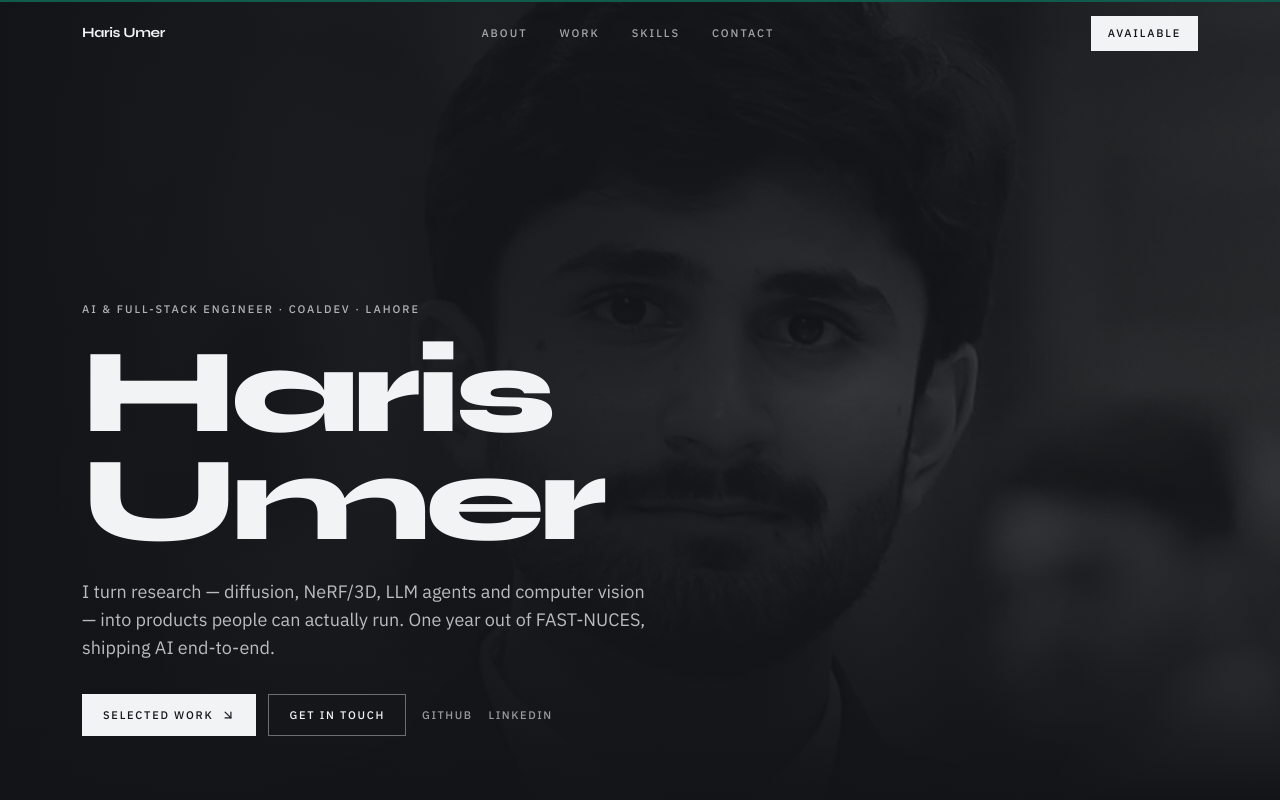
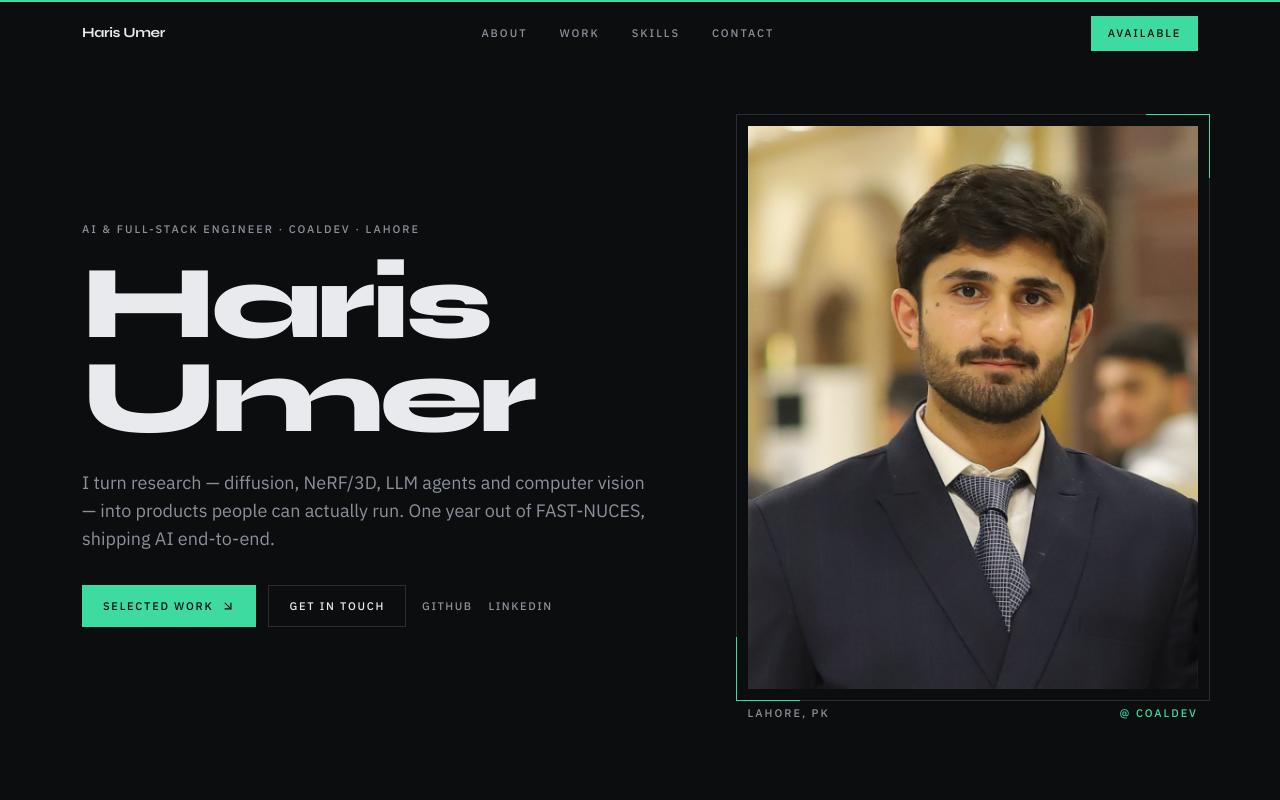
Before and after one commit to HarisUmer/CV, a React (Vite) app in the folder project/: page / in a window 1280 px wide. Shown: the top 800 px of the page. Built offline with nearby package versions, Linux system fonts and the light colour scheme.

Commit message:
Portfolio: dark mode, framed portrait, Sortsy → app.sortsy.ai
- Switch to dark architectural theme (no purple)
- Replace washed-out cover portrait with framed headshot
- Point Sortsy live link/copy to https://app.sortsy.ai/

```diff
--- a/project/index.html
+++ b/project/index.html
@@ -4,7 +4,7 @@
     <meta charset="UTF-8" />
     <link rel="icon" type="image/svg+xml" href="/favicon.svg" />
     <meta name="viewport" content="width=device-width, initial-scale=1.0" />
-    <meta name="theme-color" content="#F2F3F5" />
+    <meta name="theme-color" content="#0C0D0F" />
     <meta
       name="description"
       content="M. Haris Umer — AI & Full-Stack Engineer. Generative AI, computer vision, LLM agents, and the products that ship them."
@@ -16,7 +16,7 @@
       property="og:description"
       content="Turning diffusion, NeRF/3D, LLM agents and computer vision into products people can run."
     />
-    <meta property="og:url" content="https://cv-gilt-beta.vercel.app" />
+    <meta property="og:url" content="https://harisumer.github.io/CV/" />
 
     <link rel="preconnect" href="https://fonts.googleapis.com" />
     <link rel="preconnect" href="https://fonts.gstatic.com" crossorigin />
--- a/project/src/App.tsx
+++ b/project/src/App.tsx
@@ -91,10 +91,10 @@ const PROJECTS: Project[] = [
     year: '2025',
     category: 'AI Product · CoalDev',
     role: 'Contributor',
-    body: 'AI-powered desktop file organizer I contributed to at CoalDev, live at sortsy.ai. Public case study of product and architecture — Next.js / Node front, PySide6 client, LLM core (no proprietary code).',
+    body: 'AI-powered desktop file organizer I contributed to at CoalDev. Live product at app.sortsy.ai. Public case study of product and architecture — Next.js / Node front, PySide6 client, LLM core (no proprietary code).',
     tech: ['Next.js', 'Node', 'PySide6', 'LLM'],
     repo: 'https://github.com/HarisUmer/sortsy',
-    live: 'https://sortsy.ai',
+    live: 'https://app.sortsy.ai/',
   },
   {
     n: '06',
@@ -195,7 +195,7 @@ const JOURNEY = [
   {
     period: 'Now',
     title: 'AI / Full-Stack Engineer — CoalDev',
-    body: 'Building AI products end-to-end. Contributed to Sortsy (sortsy.ai) and real-time backends across generative AI, agents and full-stack delivery.',
+    body: 'Building AI products end-to-end. Contributed to Sortsy (app.sortsy.ai) and real-time backends across generative AI, agents and full-stack delivery.',
   },
   {
     period: '2025 — present',
@@ -212,6 +212,7 @@ const JOURNEY = [
 const EMAIL = 'harisumer58@gmail.com';
 const GITHUB = 'https://github.com/HarisUmer';
 const LINKEDIN = 'https://linkedin.com/in/harisumer1124';
+const PROFILE = `${import.meta.env.BASE_URL}profile.jpg`;
 
 const EASE = [0.22, 1, 0.36, 1] as const;
 
@@ -274,16 +275,11 @@ function Header() {
   return (
     <header
       className={`fixed inset-x-0 top-0 z-40 transition-all duration-300 ${
-        scrolled ? 'border-b border-line bg-paper/90 backdrop-blur-md' : 'border-b border-transparent'
+        scrolled ? 'border-b border-line bg-bg/90 backdrop-blur-md' : 'border-b border-transparent'
       }`}
     >
       <div className="mx-auto flex max-w-sheet items-center justify-between px-5 py-4 md:px-8">
-        <button
-          onClick={() => goTo('top')}
-          className={`font-display text-sm font-bold tracking-tight transition-colors ${
-            scrolled ? 'text-ink' : 'text-paper'
-          }`}
-        >
+        <button onClick={() => goTo('top')} className="font-display text-sm font-bold tracking-tight text-fg">
           Haris Umer
         </button>
         <nav className="hidden items-center gap-8 md:flex">
@@ -292,13 +288,7 @@ function Header() {
               key={item.id}
               onClick={() => goTo(item.id)}
               className={`label transition-colors ${
-                scrolled
-                  ? active === item.id
-                    ? 'text-forest'
-                    : 'hover:text-ink'
-                  : active === item.id
-                    ? 'text-paper'
-                    : 'text-paper/65 hover:text-paper'
+                active === item.id ? 'text-accent' : 'hover:text-fg'
               }`}
             >
               {item.label}
@@ -307,18 +297,11 @@ function Header() {
         </nav>
         <a
           href={`mailto:${EMAIL}`}
-          className={`hidden px-4 py-2 text-[11px] font-medium uppercase tracking-[0.16em] transition-colors md:inline-block ${
-            scrolled
-              ? 'border border-ink bg-ink text-paper hover:bg-forest hover:border-forest'
-              : 'border border-paper bg-paper text-ink hover:bg-forestSoft'
-          }`}
+          className="hidden border border-accent bg-accent px-4 py-2 text-[11px] font-medium uppercase tracking-[0.16em] text-bg transition-colors hover:bg-fg hover:border-fg md:inline-block"
         >
           Available
         </a>
-        <button
-          onClick={() => goTo('contact')}
-          className={`label md:hidden ${scrolled ? 'text-ink' : 'text-paper'}`}
-        >
+        <button onClick={() => goTo('contact')} className="label text-fg md:hidden">
           Contact
         </button>
       </div>
@@ -334,39 +317,23 @@ function Hero() {
   const reduced = useReducedMotion();
 
   return (
-    <section id="top" className="relative min-h-[100svh] overflow-hidden bg-ink text-paper">
-      {/* Full-bleed portrait plane */}
-      <motion.div
-        className="absolute inset-0"
-        initial={reduced ? false : { scale: 1.08 }}
-        animate={{ scale: 1 }}
-        transition={{ duration: 2.2, ease: EASE }}
-      >
-        <img
-          src={`${import.meta.env.BASE_URL}profile.jpg`}
-          alt=""
-          aria-hidden
-          className="h-full w-full object-cover object-[center_20%] opacity-55 grayscale"
-        />
-        <div className="absolute inset-0 bg-gradient-to-r from-ink via-ink/80 to-ink/35" />
-        <div className="absolute inset-0 bg-gradient-to-t from-ink via-transparent to-ink/40" />
-      </motion.div>
-
-      <div className="relative mx-auto flex min-h-[100svh] max-w-sheet flex-col justify-end px-5 pb-14 pt-28 md:px-8 md:pb-16">
+    <section id="top" className="relative min-h-[100svh] bg-bg">
+      <div className="mx-auto grid min-h-[100svh] max-w-sheet items-center gap-10 px-5 pb-16 pt-28 md:px-8 lg:grid-cols-[1.15fr_0.85fr] lg:gap-14">
+        <div>
           <motion.p
-          className="label text-paper/70"
+            className="label"
             initial={reduced ? false : { opacity: 0, y: 12 }}
             animate={{ opacity: 1, y: 0 }}
-          transition={{ delay: 0.15, duration: 0.7, ease: EASE }}
+            transition={{ delay: 0.1, duration: 0.7, ease: EASE }}
           >
             AI &amp; Full-Stack Engineer · CoalDev · Lahore
           </motion.p>
 
           <motion.h1
-          className="mt-5 max-w-4xl font-display text-[14vw] font-extrabold leading-[0.9] tracking-[-0.04em] md:text-[7.5rem]"
-          initial={reduced ? false : { opacity: 0, y: 40 }}
+            className="mt-5 font-display text-[14vw] font-extrabold leading-[0.9] tracking-[-0.04em] text-fg md:text-[6.5rem]"
+            initial={reduced ? false : { opacity: 0, y: 36 }}
             animate={{ opacity: 1, y: 0 }}
-          transition={{ delay: 0.25, duration: 0.9, ease: EASE }}
+            transition={{ delay: 0.2, duration: 0.85, ease: EASE }}
           >
             Haris
             <br />
@@ -374,10 +341,10 @@ function Hero() {
           </motion.h1>
 
           <motion.p
-          className="mt-6 max-w-xl text-base leading-relaxed text-paper/75 md:text-lg"
-          initial={reduced ? false : { opacity: 0, y: 20 }}
+            className="mt-6 max-w-xl text-base leading-relaxed text-quiet md:text-lg"
+            initial={reduced ? false : { opacity: 0, y: 18 }}
             animate={{ opacity: 1, y: 0 }}
-          transition={{ delay: 0.45, duration: 0.8, ease: EASE }}
+            transition={{ delay: 0.4, duration: 0.75, ease: EASE }}
           >
             I turn research — diffusion, NeRF/3D, LLM agents and computer vision — into products people can actually run.
             One year out of FAST-NUCES, shipping AI end-to-end.
@@ -385,29 +352,53 @@ function Hero() {
 
           <motion.div
             className="mt-8 flex flex-wrap items-center gap-3"
-          initial={reduced ? false : { opacity: 0, y: 16 }}
+            initial={reduced ? false : { opacity: 0, y: 14 }}
             animate={{ opacity: 1, y: 0 }}
-          transition={{ delay: 0.6, duration: 0.7, ease: EASE }}
+            transition={{ delay: 0.55, duration: 0.7, ease: EASE }}
           >
             <button
               onClick={() => goTo('work')}
-            className="inline-flex items-center gap-2 border border-paper bg-paper px-5 py-3 text-[11px] font-medium uppercase tracking-[0.16em] text-ink transition-colors hover:bg-forestSoft hover:border-forestSoft"
+              className="inline-flex items-center gap-2 border border-accent bg-accent px-5 py-3 text-[11px] font-medium uppercase tracking-[0.16em] text-bg transition-colors hover:bg-fg hover:border-fg"
             >
               Selected work <ArrowDownRight size={14} />
             </button>
             <button
               onClick={() => goTo('contact')}
-            className="inline-flex items-center gap-2 border border-paper/40 px-5 py-3 text-[11px] font-medium uppercase tracking-[0.16em] text-paper transition-colors hover:border-paper hover:bg-paper/10"
+              className="inline-flex items-center gap-2 border border-line px-5 py-3 text-[11px] font-medium uppercase tracking-[0.16em] text-fg transition-colors hover:border-fg"
             >
               Get in touch
             </button>
-          <div className="ml-1 flex items-center gap-4 text-[11px] font-medium uppercase tracking-[0.14em] text-paper/60">
-            <a href={GITHUB} target="_blank" rel="noopener noreferrer" className="hover:text-paper">
+            <div className="ml-1 flex items-center gap-4 text-[11px] font-medium uppercase tracking-[0.14em] text-quiet">
+              <a href={GITHUB} target="_blank" rel="noopener noreferrer" className="hover:text-fg">
                 GitHub
               </a>
-            <a href={LINKEDIN} target="_blank" rel="noopener noreferrer" className="hover:text-paper">
+              <a href={LINKEDIN} target="_blank" rel="noopener noreferrer" className="hover:text-fg">
                 LinkedIn
               </a>
+            </div>
+          </motion.div>
+        </div>
+
+        {/* Framed portrait — not a washed-out cover */}
+        <motion.div
+          className="mx-auto w-full max-w-[340px] lg:max-w-none lg:justify-self-end"
+          initial={reduced ? false : { opacity: 0, y: 28 }}
+          animate={{ opacity: 1, y: 0 }}
+          transition={{ delay: 0.35, duration: 0.9, ease: EASE }}
+        >
+          <div className="relative">
+            <div className="absolute -inset-3 border border-line" aria-hidden />
+            <div className="absolute -right-3 -top-3 h-16 w-16 border-r border-t border-accent" aria-hidden />
+            <div className="absolute -bottom-3 -left-3 h-16 w-16 border-b border-l border-accent" aria-hidden />
+            <img
+              src={PROFILE}
+              alt="M. Haris Umer"
+              className="aspect-[4/5] w-full object-cover object-top"
+            />
+          </div>
+          <div className="mt-4 flex items-center justify-between label">
+            <span>Lahore, PK</span>
+            <span className="text-accent">@ CoalDev</span>
           </div>
         </motion.div>
       </div>
@@ -428,7 +419,7 @@ function About() {
 
         <div className="mt-12 grid gap-12 lg:grid-cols-[1.1fr_1fr]">
           <Reveal>
-            <p className="font-display text-2xl font-semibold leading-snug tracking-tight text-ink md:text-3xl">
+            <p className="font-display text-2xl font-semibold leading-snug tracking-tight text-fg md:text-3xl">
               I like the messy middle — taking a model from a paper or prototype all the way to something dependable,
               fast and useful.
             </p>
@@ -439,11 +430,11 @@ function About() {
             </p>
           </Reveal>
 
-          <div className="grid gap-0">
+          <div>
             {CAPABILITIES.map((c, i) => (
               <Reveal key={c.title} delay={i * 0.05}>
                 <div className="border-t border-line py-5">
-                  <h3 className="font-display text-lg font-semibold text-ink">{c.title}</h3>
+                  <h3 className="font-display text-lg font-semibold text-fg">{c.title}</h3>
                   <p className="mt-2 text-sm leading-relaxed text-quiet">{c.body}</p>
                 </div>
               </Reveal>
@@ -460,7 +451,7 @@ function Work() {
   const shown = PROJECTS.slice(0, limit);
 
   return (
-    <section id="work" className="bg-panel px-5 py-24 md:px-8">
+    <section id="work" className="bg-surface px-5 py-24 md:px-8">
       <div className="mx-auto max-w-sheet">
         <Reveal>
           <div className="flex items-end justify-between border-b border-line pb-4">
@@ -473,12 +464,12 @@ function Work() {
           {shown.map((p, i) => (
             <Reveal key={p.n} delay={Math.min(i, 5) * 0.04}>
               <article className="group grid gap-4 border-b border-line py-8 md:grid-cols-[4rem_1fr_auto] md:gap-8">
-                <span className="font-display text-sm font-semibold text-quiet transition-colors group-hover:text-forest">
+                <span className="font-display text-sm font-semibold text-quiet transition-colors group-hover:text-accent">
                   {p.n}
                 </span>
                 <div>
                   <div className="flex flex-wrap items-baseline gap-x-3 gap-y-1">
-                    <h3 className="font-display text-2xl font-bold tracking-tight text-ink md:text-3xl">{p.title}</h3>
+                    <h3 className="font-display text-2xl font-bold tracking-tight text-fg md:text-3xl">{p.title}</h3>
                     <span className="label">{p.category}</span>
                   </div>
                   <p className="mt-3 max-w-2xl text-[15px] leading-relaxed text-quiet">{p.body}</p>
@@ -499,7 +490,7 @@ function Work() {
                       </a>
                     )}
                     {p.live && (
-                      <a href={p.live} target="_blank" rel="noopener noreferrer" className="ink-link text-sm text-forest">
+                      <a href={p.live} target="_blank" rel="noopener noreferrer" className="ink-link text-sm text-accent">
                         Live <ArrowUpRight size={14} />
                       </a>
                     )}
@@ -514,14 +505,14 @@ function Work() {
           {limit < PROJECTS.length ? (
             <button
               onClick={() => setLimit(PROJECTS.length)}
-              className="border border-ink px-5 py-3 text-[11px] font-medium uppercase tracking-[0.16em] text-ink transition-colors hover:bg-ink hover:text-paper"
+              className="border border-fg px-5 py-3 text-[11px] font-medium uppercase tracking-[0.16em] text-fg transition-colors hover:bg-fg hover:text-bg"
             >
               Show {PROJECTS.length - limit} more
             </button>
           ) : (
             <button
               onClick={() => setLimit(6)}
-              className="border border-line px-5 py-3 text-[11px] font-medium uppercase tracking-[0.16em] text-quiet transition-colors hover:border-ink hover:text-ink"
+              className="border border-line px-5 py-3 text-[11px] font-medium uppercase tracking-[0.16em] text-quiet transition-colors hover:border-fg hover:text-fg"
             >
               Show less
             </button>
@@ -550,11 +541,11 @@ function Skills() {
           {SKILLS.map((s, i) => (
             <Reveal key={s.group} delay={i * 0.05}>
               <div className="border-t border-line pt-5">
-                <h3 className="font-display text-xl font-semibold text-ink">{s.group}</h3>
+                <h3 className="font-display text-xl font-semibold text-fg">{s.group}</h3>
                 <p className="mt-2 text-sm leading-relaxed text-quiet">{s.blurb}</p>
                 <div className="mt-4 flex flex-wrap gap-2">
                   {s.items.map((item) => (
-                    <span key={item} className="bg-forestSoft px-2.5 py-1 text-[12px] text-forest">
+                    <span key={item} className="bg-accentDim px-2.5 py-1 text-[12px] text-accent">
                       {item}
                     </span>
                   ))}
@@ -567,8 +558,8 @@ function Skills() {
         <div className="mt-16 grid gap-8 border-t border-line pt-10 md:grid-cols-3">
           {JOURNEY.map((j, i) => (
             <Reveal key={j.title} delay={i * 0.05}>
-              <p className="label text-forest">{j.period}</p>
-              <h4 className="mt-3 font-display text-lg font-semibold text-ink">{j.title}</h4>
+              <p className="label text-accent">{j.period}</p>
+              <h4 className="mt-3 font-display text-lg font-semibold text-fg">{j.title}</h4>
               <p className="mt-2 text-sm leading-relaxed text-quiet">{j.body}</p>
             </Reveal>
           ))}
@@ -580,27 +571,27 @@ function Skills() {
 
 function Contact() {
   return (
-    <section id="contact" className="bg-ink px-5 py-24 text-paper md:px-8">
+    <section id="contact" className="border-t border-line bg-surface px-5 py-24 md:px-8">
       <div className="mx-auto max-w-sheet">
         <Reveal>
-          <p className="label text-paper/55">Contact</p>
+          <p className="label">Contact</p>
           <h2 className="mt-4 max-w-3xl font-display text-5xl font-bold tracking-tight md:text-7xl">
             Let&apos;s build something.
           </h2>
-          <p className="mt-6 max-w-md text-[15px] leading-relaxed text-paper/65">
+          <p className="mt-6 max-w-md text-[15px] leading-relaxed text-quiet">
             Open to AI / full-stack roles, freelance builds and collaborations. Email is the fastest way to reach me.
           </p>
           <div className="mt-10 flex flex-wrap items-center gap-4">
             <a
               href={`mailto:${EMAIL}`}
-              className="inline-flex items-center gap-2 border border-paper bg-paper px-6 py-4 text-[11px] font-medium uppercase tracking-[0.16em] text-ink transition-colors hover:bg-forestSoft"
+              className="inline-flex items-center gap-2 border border-accent bg-accent px-6 py-4 text-[11px] font-medium uppercase tracking-[0.16em] text-bg transition-colors hover:bg-fg hover:border-fg"
             >
               {EMAIL} <ArrowUpRight size={14} />
             </a>
-            <a href={GITHUB} target="_blank" rel="noopener noreferrer" className="label text-paper/60 hover:text-paper">
+            <a href={GITHUB} target="_blank" rel="noopener noreferrer" className="label hover:text-fg">
               GitHub ↗
             </a>
-            <a href={LINKEDIN} target="_blank" rel="noopener noreferrer" className="label text-paper/60 hover:text-paper">
+            <a href={LINKEDIN} target="_blank" rel="noopener noreferrer" className="label hover:text-fg">
               LinkedIn ↗
             </a>
           </div>
@@ -612,11 +603,11 @@ function Contact() {
 
 function Footer() {
   return (
-    <footer className="border-t border-line bg-paper px-5 py-6 md:px-8">
+    <footer className="border-t border-line px-5 py-6 md:px-8">
       <div className="mx-auto flex max-w-sheet flex-col items-start justify-between gap-3 text-[11px] uppercase tracking-[0.14em] text-quiet sm:flex-row sm:items-center">
-        <span className="font-display font-semibold normal-case tracking-tight text-ink">Haris Umer</span>
+        <span className="font-display font-semibold normal-case tracking-tight text-fg">Haris Umer</span>
         <span>© {new Date().getFullYear()} · React + Framer Motion</span>
-        <button onClick={() => goTo('top')} className="hover:text-ink">
+        <button onClick={() => goTo('top')} className="hover:text-fg">
           Back to top ↑
         </button>
       </div>
@@ -633,8 +624,8 @@ export default function App() {
   const progress = useSpring(scrollYProgress, { stiffness: 120, damping: 30, mass: 0.25 });
 
   return (
-    <div className="min-h-screen">
-      <motion.div style={{ scaleX: progress }} className="fixed inset-x-0 top-0 z-50 h-0.5 origin-left bg-forest" />
+    <div className="min-h-screen bg-bg">
+      <motion.div style={{ scaleX: progress }} className="fixed inset-x-0 top-0 z-50 h-0.5 origin-left bg-accent" />
       <Header />
       <main>
         <Hero />
--- a/project/src/index.css
+++ b/project/src/index.css
@@ -4,7 +4,7 @@
 
 @layer base {
   :root {
-    color-scheme: light;
+    color-scheme: dark;
   }
 
   html {
@@ -12,26 +12,26 @@
   }
 
   body {
-    @apply bg-paper text-ink font-sans antialiased;
+    @apply bg-bg text-fg font-sans antialiased;
     overflow-x: hidden;
   }
 
   ::selection {
-    background: #0f5c4c;
-    color: #f2f3f5;
+    background: #3ddba0;
+    color: #0c0d0f;
   }
 
   ::-webkit-scrollbar {
     width: 10px;
   }
   ::-webkit-scrollbar-track {
-    background: #f2f3f5;
+    background: #0c0d0f;
   }
   ::-webkit-scrollbar-thumb {
-    background: #c5c9d0;
+    background: #2a2d33;
   }
   ::-webkit-scrollbar-thumb:hover {
-    background: #0f5c4c;
+    background: #3ddba0;
   }
 }
 
@@ -40,12 +40,8 @@
     @apply text-[11px] font-medium uppercase tracking-[0.18em] text-quiet;
   }
 
-  .rule {
-    @apply border-t border-line;
-  }
-
   .ink-link {
-    @apply relative inline-flex items-center gap-1 font-medium text-ink transition-colors hover:text-forest;
+    @apply relative inline-flex items-center gap-1 font-medium text-fg transition-colors hover:text-accent;
   }
   .ink-link::after {
     content: '';
```
Also changed, not shown: project/tailwind.config.js (+7 -7 lines), project/public/favicon.svg. Lines whose indentation alone changed are shown as unchanged.
